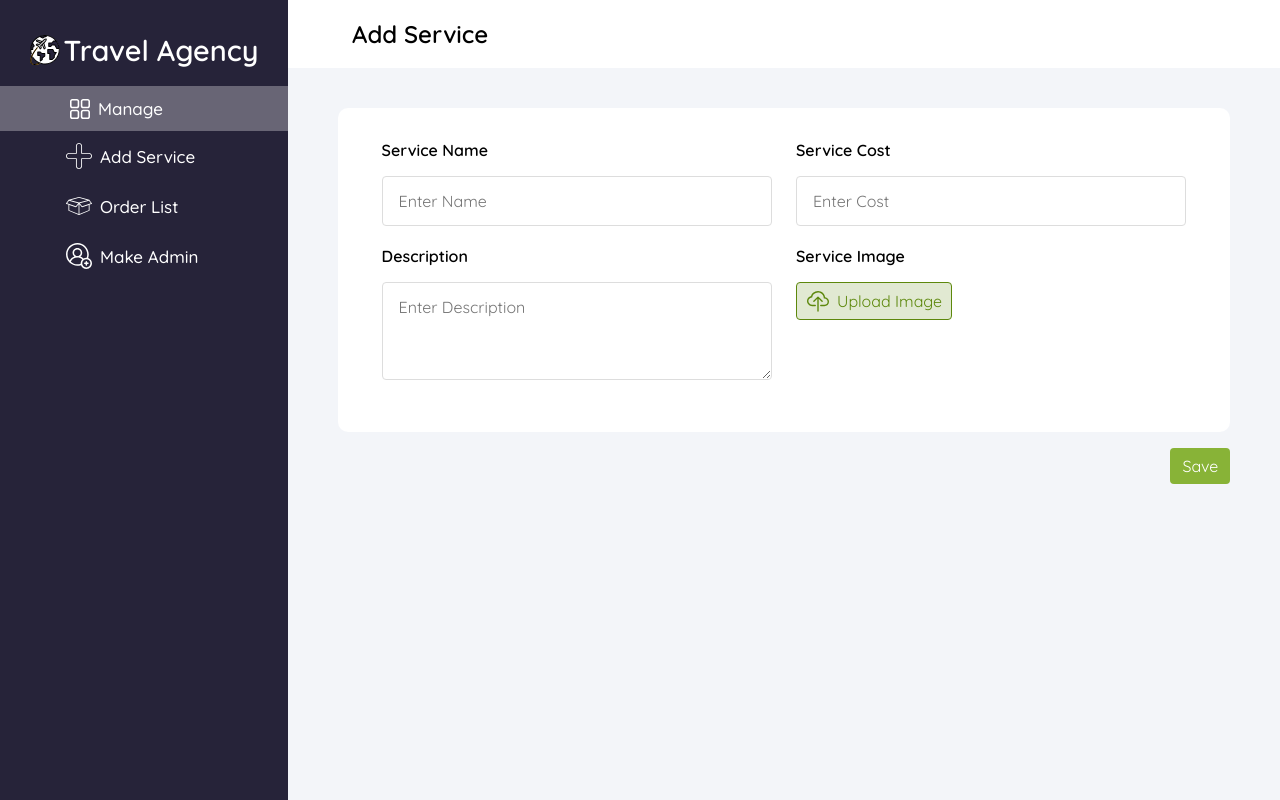
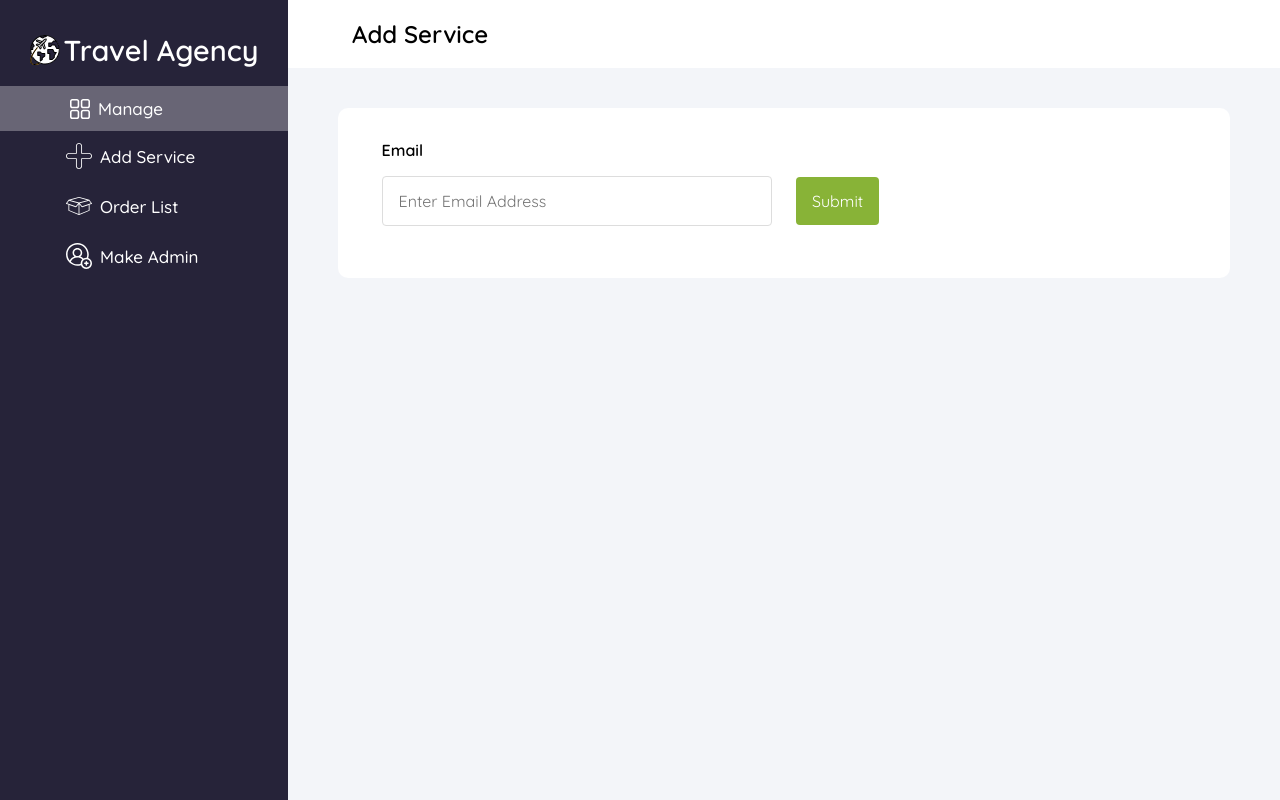
Before and after one commit to malekak44/travel-agency, a React (Create React App) app in the folder client/: page /admin in a window 1280 px wide. Built offline with nearby package versions, Linux system fonts and the light colour scheme; no server answers.

Commit message:
make admin page done

```diff
--- /dev/null
+++ b/client/src/components/Admin/MakeAdmin.js
@@ -0,0 +1,26 @@
+import React from 'react';
+import Input from '../Input';
+
+const MakeAdmin = () => {
+    return (
+        <section className="content">
+            <div className="content__title">
+                <h2>Add Service</h2>
+            </div>
+            <form className="admin__content__form">
+                <div className="admin__content__form__wrapper">
+                    <div className="admin__content__form__row make-admin">
+                        <div className="admin__content__form__group">
+                            <label htmlFor="email">Email</label>
+                            <Input type="email" id="email" placeholder="Enter Email Address" />
+                        </div>
+                        <div className="admin__content__form__group">
+                            <Input type="submit" value="Submit" />
+                        </div>
+                    </div>
+                </div>
+            </form>
+        </section>
+    );
+};
+export default MakeAdmin;
--- a/client/src/pages/Admin.js
+++ b/client/src/pages/Admin.js
@@ -1,12 +1,12 @@
 import React from 'react';
 import SideNav from '../components/Admin/SideNav';
-import AddService from '../components/Admin/AddService';
+import MakeAdmin from '../components/Admin/MakeAdmin';
 
 const Admin = () => {
     return (
         <>
             <SideNav />
-            <AddService />
+            <MakeAdmin />
         </>
     );
 };
--- a/client/src/styles/admin/_content.scss
+++ b/client/src/styles/admin/_content.scss
@@ -24,6 +24,10 @@
         &__row {
             @include flexbox(flex-start, space-between);
 
+            &.make-admin {
+                @include flexbox(center, space-between);
+            }
+
             .admin__content__form__group {
                 &:first-child {
                     margin-right: 0.75rem;
@@ -37,6 +41,12 @@
 
         &__group {
             flex: 1;
+
+            input[type="submit"] {
+                float: none;
+                margin-bottom: 0;
+                padding: 12px 16px;
+            }
         }
     }
 }
```
